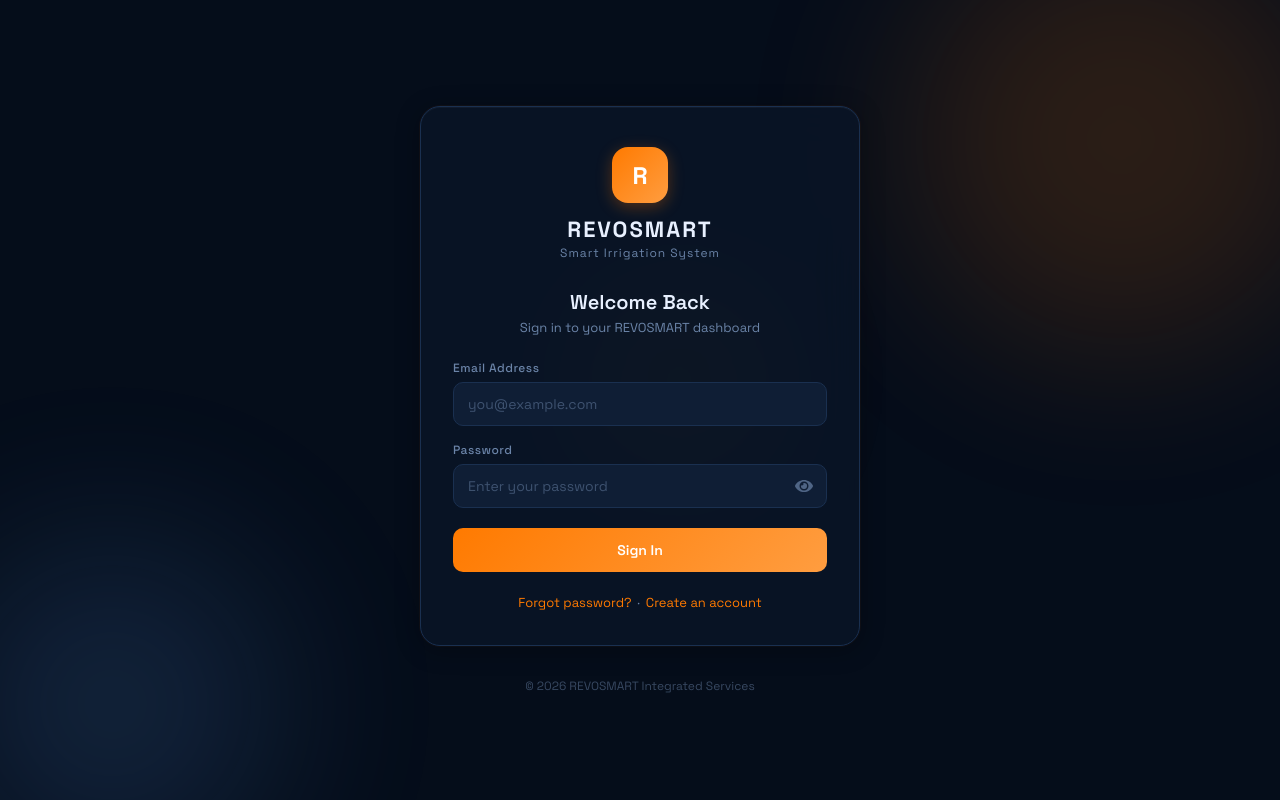
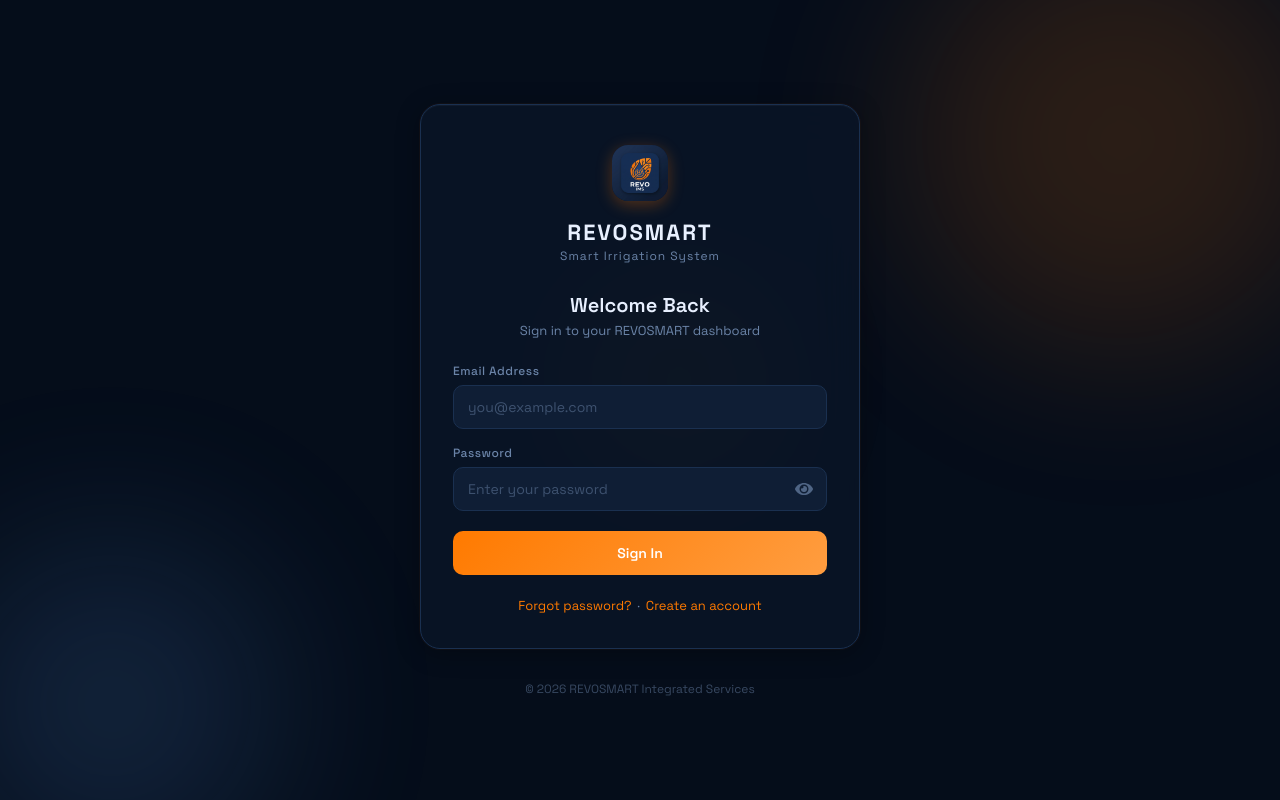
Before and after one commit to Mannahfx/irrigation-dashboard_v2, a React (Vite) app: page /login in a window 1280 px wide. Built offline with nearby package versions, Linux system fonts and the light colour scheme; no server answers.

Commit message:
feat: replace text R with web app logo image on login page

```diff
--- a/src/pages/LoginPage.jsx
+++ b/src/pages/LoginPage.jsx
@@ -148,7 +148,7 @@
       <div className={styles.card}>
         {/* Brand header */}
         <div className={styles.brandArea}>
-          <div className={styles.logo}>R</div>
+          <img src="/logo-192.png" alt="Revo IMS Logo" className={styles.logo} />
           <div className={styles.brandName}>REVOSMART</div>
           <div className={styles.brandSub}>Smart Irrigation System</div>
         </div>
--- a/src/pages/LoginPage.module.css
+++ b/src/pages/LoginPage.module.css
@@ -100,17 +100,11 @@
 .logo {
   width: 56px;
   height: 56px;
-  background: linear-gradient(135deg, var(--green), #ff9d40);
   border-radius: 16px;
-  display: inline-flex;
-  align-items: center;
-  justify-content: center;
-  font-family: var(--font);
-  font-weight: 700;
-  font-size: 24px;
-  color: #fff;
   margin-bottom: 12px;
   box-shadow: 0 4px 16px rgba(255, 122, 0, 0.3);
+  object-fit: cover;
+  display: inline-block;
 }
 
 .brandName {
```
